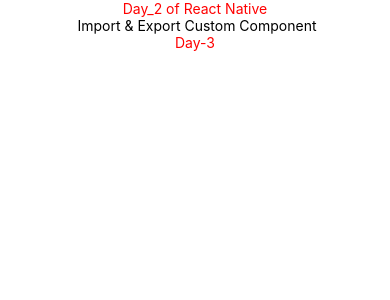
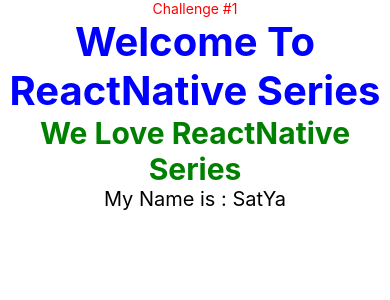
Before and after one commit to VikasDz/ReactNativeLearning, a React Native app: screen / in a window 390 px wide. Shown: the top 300 px of the page. Built offline with nearby package versions, Linux system fonts and the light colour scheme.

Commit message:
Challenge #1

```diff
--- a/App.js
+++ b/App.js
@@ -16,9 +16,8 @@
   const newWord = "Day-3"
   return (
     <View>
-      <Text style={styles.textStyle}> Day_2 of React Native </Text>
+      <Text style={styles.textStyle}> Challenge #1 </Text>
       <CustomComponent></CustomComponent>
-      <Text style={styles.textStyle}>{newWord}</Text>
     </View>
   );
 }
--- a/src/screens/CustomComponets.js
+++ b/src/screens/CustomComponets.js
@@ -4,16 +4,39 @@
 //Creating StyleSheet
 const styles = StyleSheet.create({
   textStyle:{
+    color: "blue",
+    textAlign : "center",
+    fontWeight : "bold",
+    fontSize : 40,
+
+  },
+});
+const styles2 = StyleSheet.create({
+  textStyle:{
+    color: "green",
+    textAlign : "center",
+    fontWeight : "bold",
+    fontSize : 30,
+
+  },
+});
+const styles3 = StyleSheet.create({
+  textStyle:{
     color: "black",
     textAlign : "center",
+    fontSize : 20,
 
   },
 });
 
+const Name = "SatYa"
+
 export default function App() {
   return (
     <View>
-      <Text style={styles.textStyle}> Import & Export Custom Component</Text>
+      <Text style={styles.textStyle}>Welcome To ReactNative Series</Text>
+      <Text style={styles2.textStyle}>We Love ReactNative  Series</Text>
+      <Text style={styles3.textStyle}>My Name is : {Name}</Text>
       <StatusBar></StatusBar>
     </View>
   );
```
Also changed, not shown: 1 other file (tests, documents, lock files or other folders).
